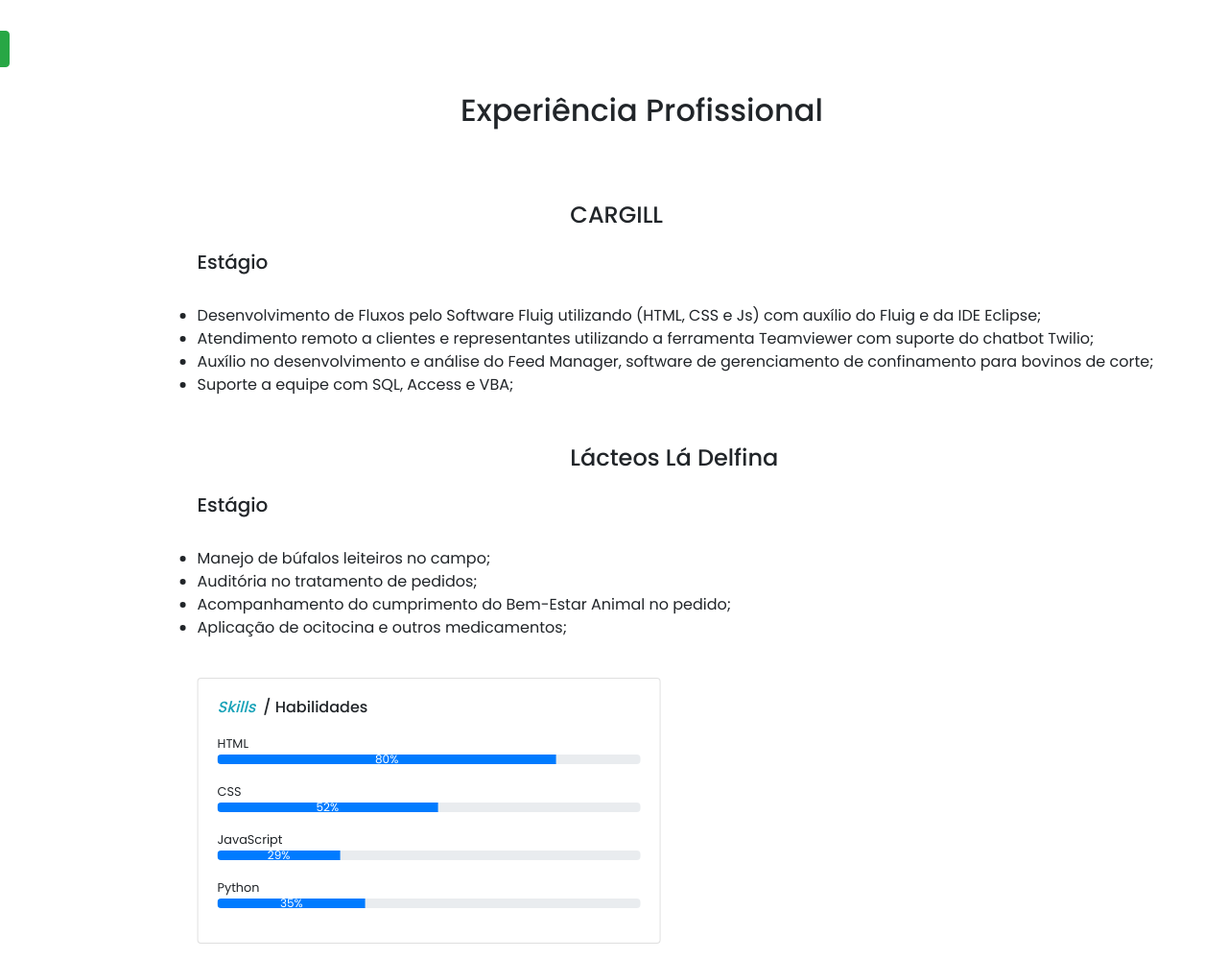
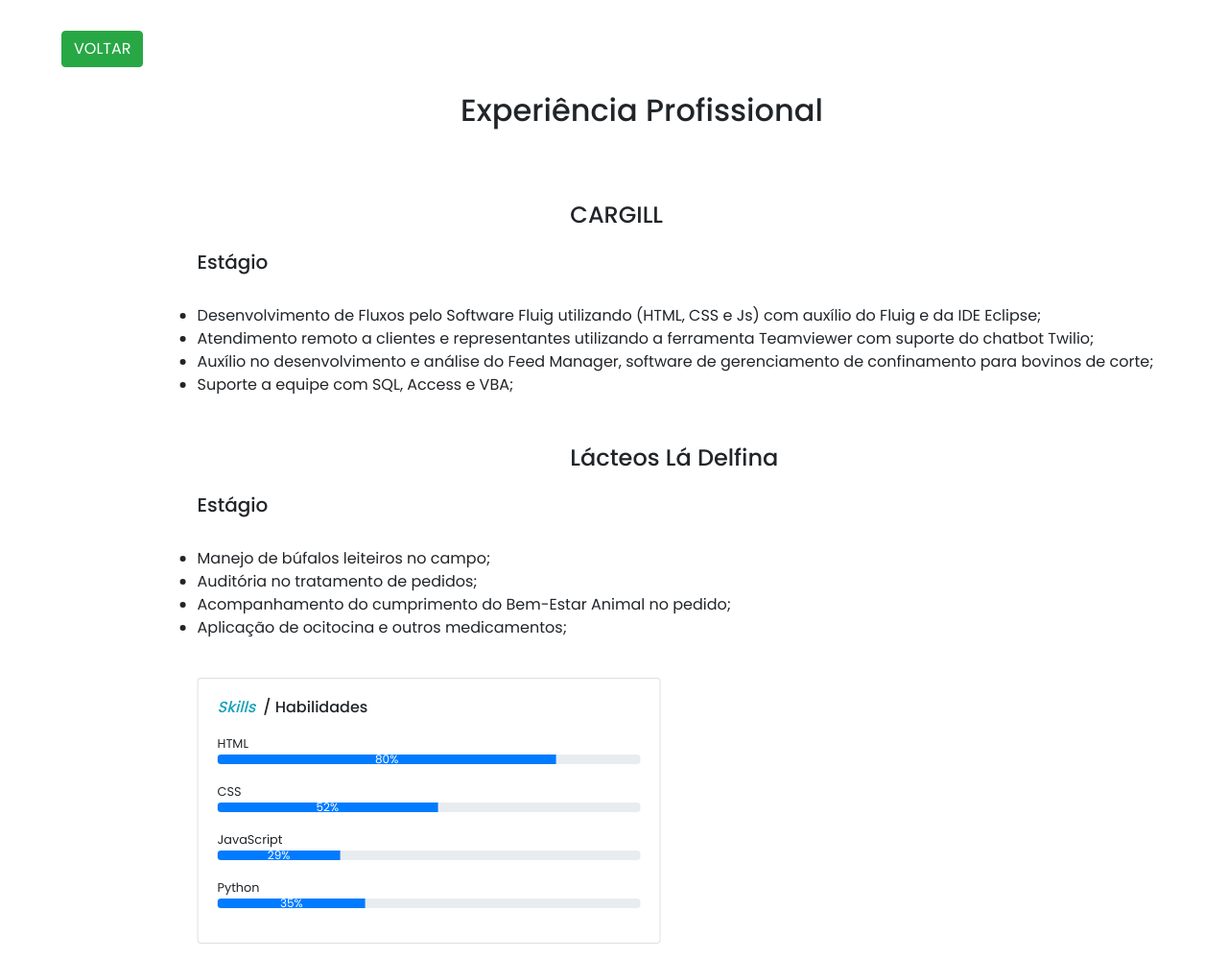
Before and after one commit to dougsoa/CV_Douglas, a plain HTML site: page experiencia.html in a window 1280 px wide. Shown: the top 999 px of the page at 96% size. Drawn offline with nearby package versions, Linux system fonts and the light colour scheme.

Commit message:
Add files via upload

```diff
--- a/style.css
+++ b/style.css
@@ -271,13 +271,13 @@ h4 {
 }
 
 .buttonExp{
-    position: relative;
-    left: -12em;
+    position: absolute;
+    left: 2em;
 }
 
 /* PÁGINA LÍNGUAS */
 .sectionLing h2{
-    position: relative;
+    position: absolute;
     height: 10em;
     margin: 0;
     position: absolute;
```
